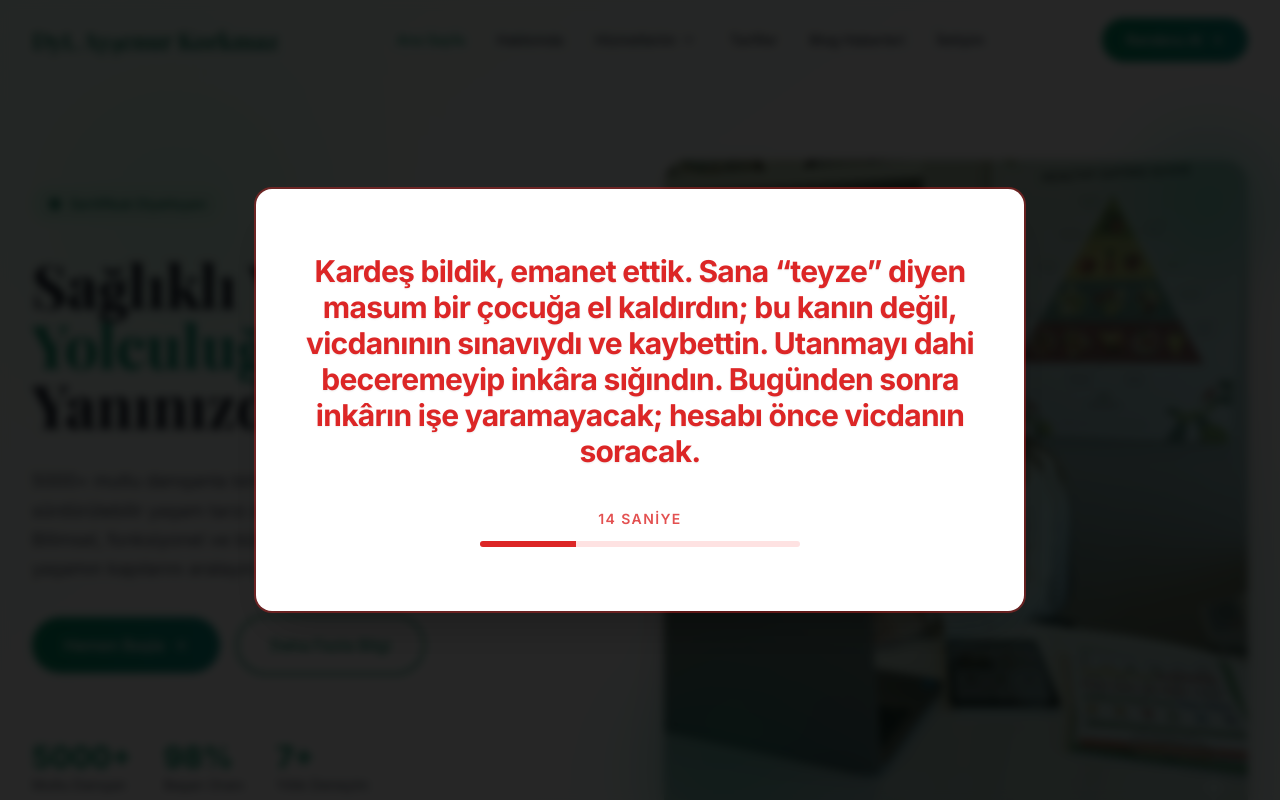
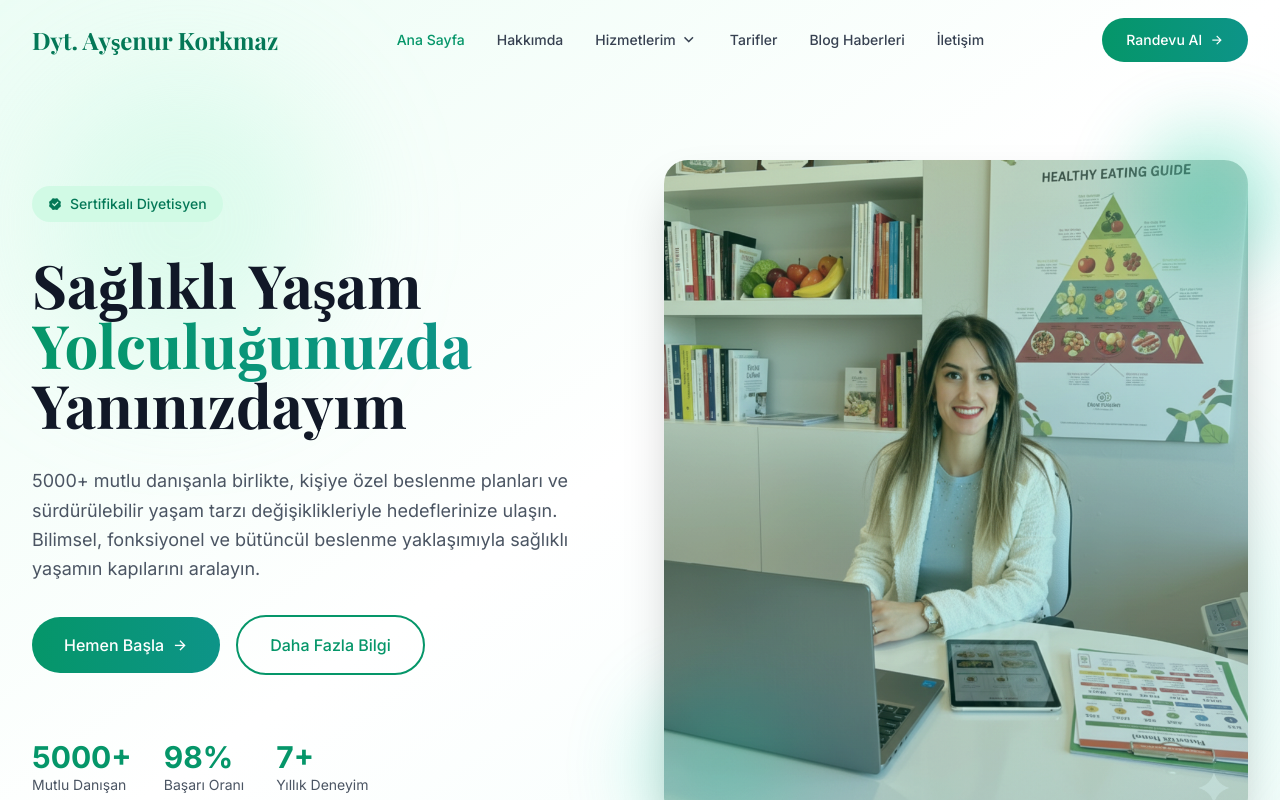
Before and after one commit to killermasterturkey/diyetisyen-aysenur-korkmaz, a React (Vite) app: page / in a window 1280 px wide. Shown: the top 800 px of the page. Built offline with nearby package versions, Linux system fonts and the light colour scheme; a web font is replaced by a local one.

Commit message:
Remove 20-second intro popup
Reverts the locked dialog modal added in d39610d. Drops the
IntroPopup component and unwires it from App.tsx so the site
loads directly without a forced wait.

```diff
--- a/src/App.tsx
+++ b/src/App.tsx
@@ -2,13 +2,11 @@ import { BrowserRouter } from "react-router-dom";
 import { AppRoutes } from "./router";
 import { I18nextProvider } from "react-i18next";
 import i18n from "./i18n";
-import IntroPopup from "./components/IntroPopup";
 
 
 function App() {
   return (
     <I18nextProvider i18n={i18n}>
-      <IntroPopup />
       <BrowserRouter basename={__BASE_PATH__}>
         <AppRoutes />
       </BrowserRouter>
--- a/src/components/IntroPopup.tsx
+++ /dev/null
@@ -1,91 +0,0 @@
-import { AnimatePresence, motion } from "framer-motion";
-
-const POPUP_DURATION_SECONDS = 20;
-
-export default function IntroPopup() {
-  const [visible, setVisible] = useState(true);
-  const [remaining, setRemaining] = useState(POPUP_DURATION_SECONDS);
-
-  useEffect(() => {
-    if (!visible) return;
-
-    const interval = setInterval(() => {
-      setRemaining((prev) => {
-        if (prev <= 1) {
-          clearInterval(interval);
-          setVisible(false);
-          return 0;
-        }
-        return prev - 1;
-      });
-    }, 1000);
-
-    const originalOverflow = document.body.style.overflow;
-    document.body.style.overflow = "hidden";
-
-    return () => {
-      clearInterval(interval);
-      document.body.style.overflow = originalOverflow;
-    };
-  }, [visible]);
-
-  const progress = ((POPUP_DURATION_SECONDS - remaining) / POPUP_DURATION_SECONDS) * 100;
-
-  return (
-    <AnimatePresence>
-      {visible && (
-        <motion.div
-          initial={{ opacity: 0 }}
-          animate={{ opacity: 1 }}
-          exit={{ opacity: 0 }}
-          transition={{ duration: 0.4 }}
-          className="fixed inset-0 z-[9999] flex items-center justify-center bg-black/85 backdrop-blur-sm px-4"
-          role="dialog"
-          aria-modal="true"
-          aria-labelledby="intro-popup-message"
-        >
-          <motion.div
-            initial={{ scale: 0.85, y: 20, opacity: 0 }}
-            animate={{ scale: 1, y: 0, opacity: 1 }}
-            exit={{ scale: 0.9, opacity: 0 }}
-            transition={{ duration: 0.5, ease: "easeOut" }}
-            className="relative w-full max-w-3xl rounded-2xl bg-white shadow-2xl ring-2 ring-red-600/40 overflow-hidden"
-          >
-            <div className="px-8 py-12 sm:px-12 sm:py-16 text-center">
-              <p
-                id="intro-popup-message"
-                className="text-red-600 font-extrabold leading-snug text-xl sm:text-2xl md:text-3xl tracking-tight"
-                style={{ textShadow: "0 1px 2px rgba(0,0,0,0.08)" }}
-              >
-                Kardeş bildik, emanet ettik. Sana “teyze” diyen masum bir çocuğa el kaldırdın; bu kanın değil, vicdanının sınavıydı ve kaybettin. Utanmayı dahi beceremeyip inkâra sığındın. Bugünden sonra inkârın işe yaramayacak; hesabı önce vicdanın soracak.
-              </p>
-
-              <div className="mt-10 flex flex-col items-center gap-3">
-                <div
-                  className="text-sm font-semibold uppercase tracking-widest text-red-600/80"
-                  aria-live="polite"
-                >
-                  {remaining} saniye
-                </div>
-                <div
-                  className="h-1.5 w-full max-w-xs overflow-hidden rounded-full bg-red-100"
-                  role="progressbar"
-                  aria-valuenow={Math.round(progress)}
-                  aria-valuemin={0}
-                  aria-valuemax={100}
-                >
-                  <motion.div
-                    className="h-full bg-red-600"
-                    initial={{ width: "0%" }}
-                    animate={{ width: `${progress}%` }}
-                    transition={{ duration: 0.4, ease: "linear" }}
-                  />
-                </div>
-              </div>
-            </div>
-          </motion.div>
-        </motion.div>
-      )}
-    </AnimatePresence>
-  );
-}
```
